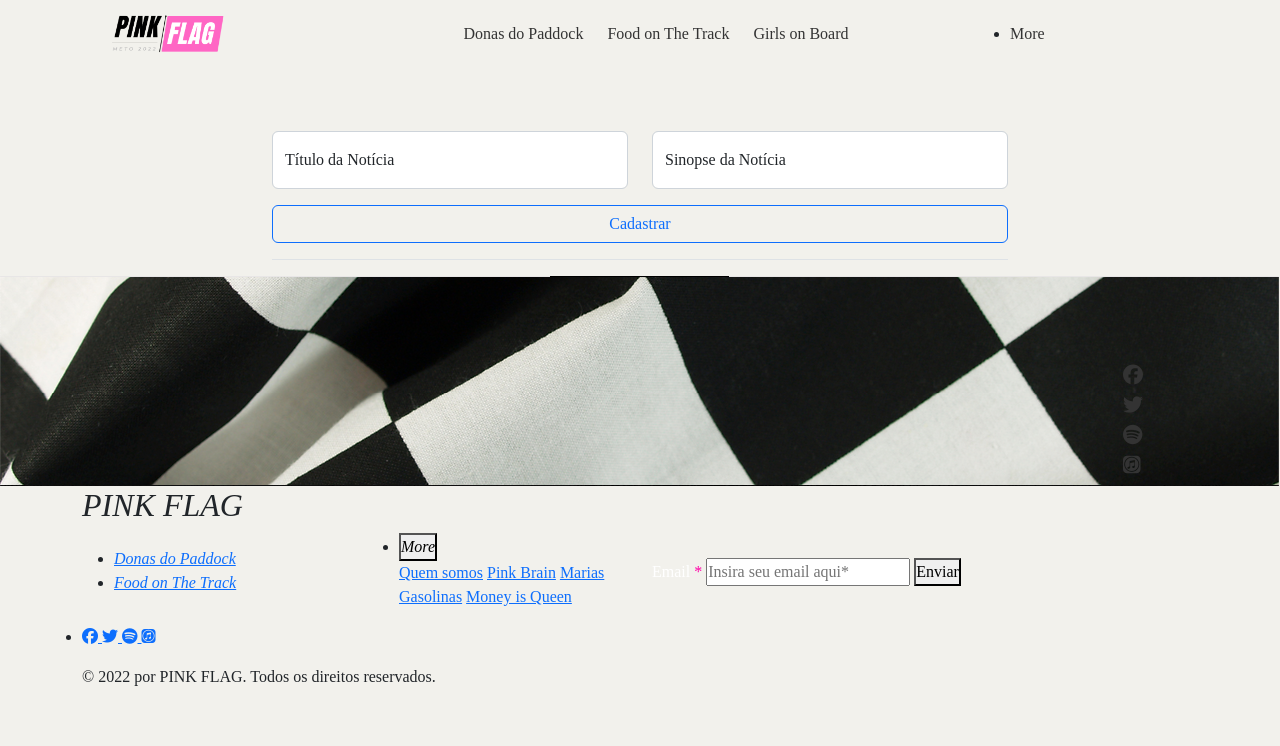
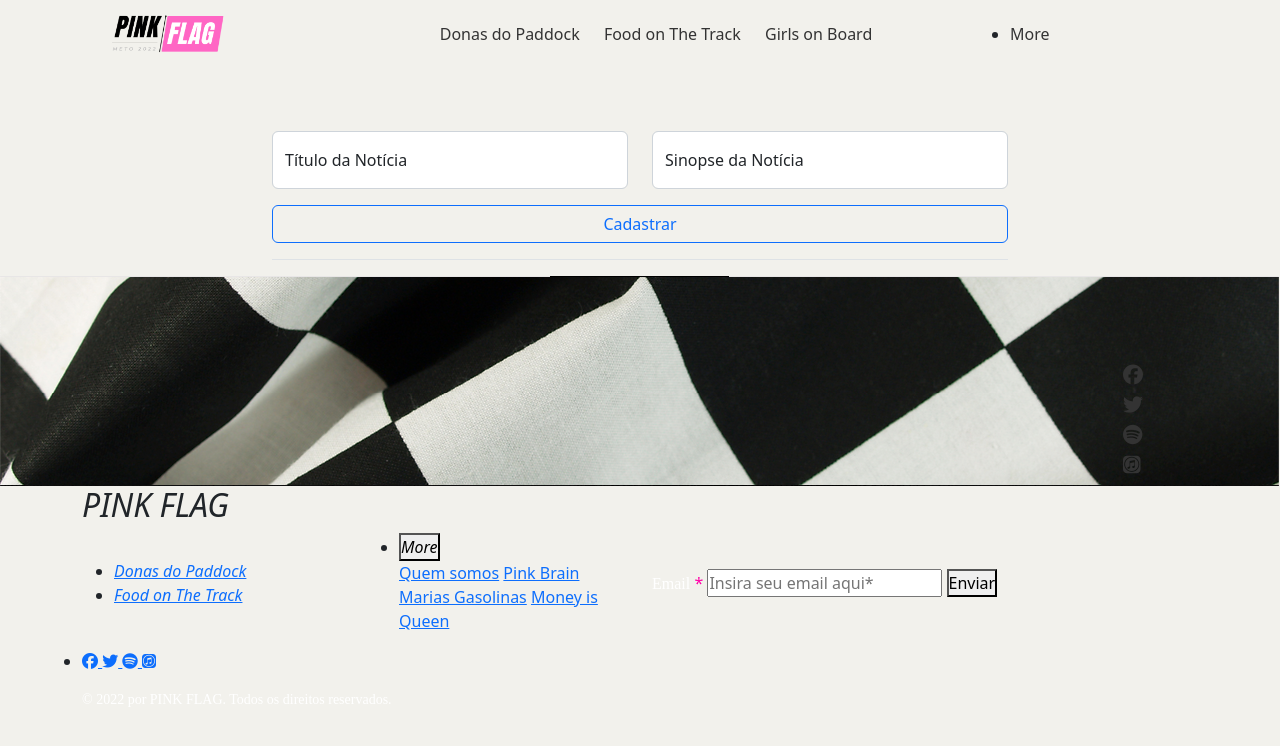
Before and after one commit to Raynnerz/Pink-Flag, a plain HTML site: page index.html in a window 1280 px wide. Drawn offline with nearby package versions, Linux system fonts and the light colour scheme.

Commit message:
Update inicio.css

```diff
--- a/assets/css/inicio.css
+++ b/assets/css/inicio.css
@@ -1,5 +1,10 @@
 *{margin: 0; padding: 0; box-sizing: border-box;}
 body {
-    font-family: 'Monteserrat';
     background-color: #f2f1ec;
 }
+#autorais{
+    color:white;
+    font-family:'Poppins Extra Light';
+    font-weight: 200;
+    font-size:14px;
+}
```
